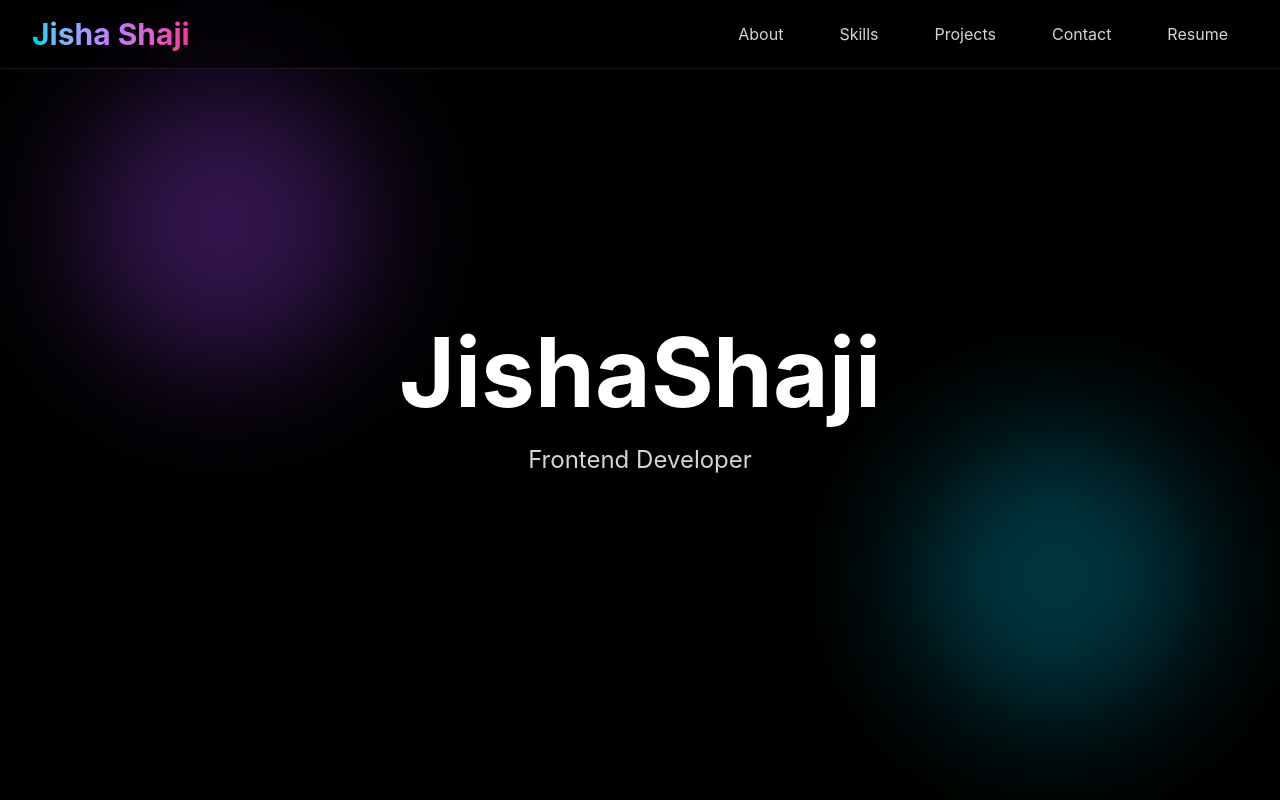
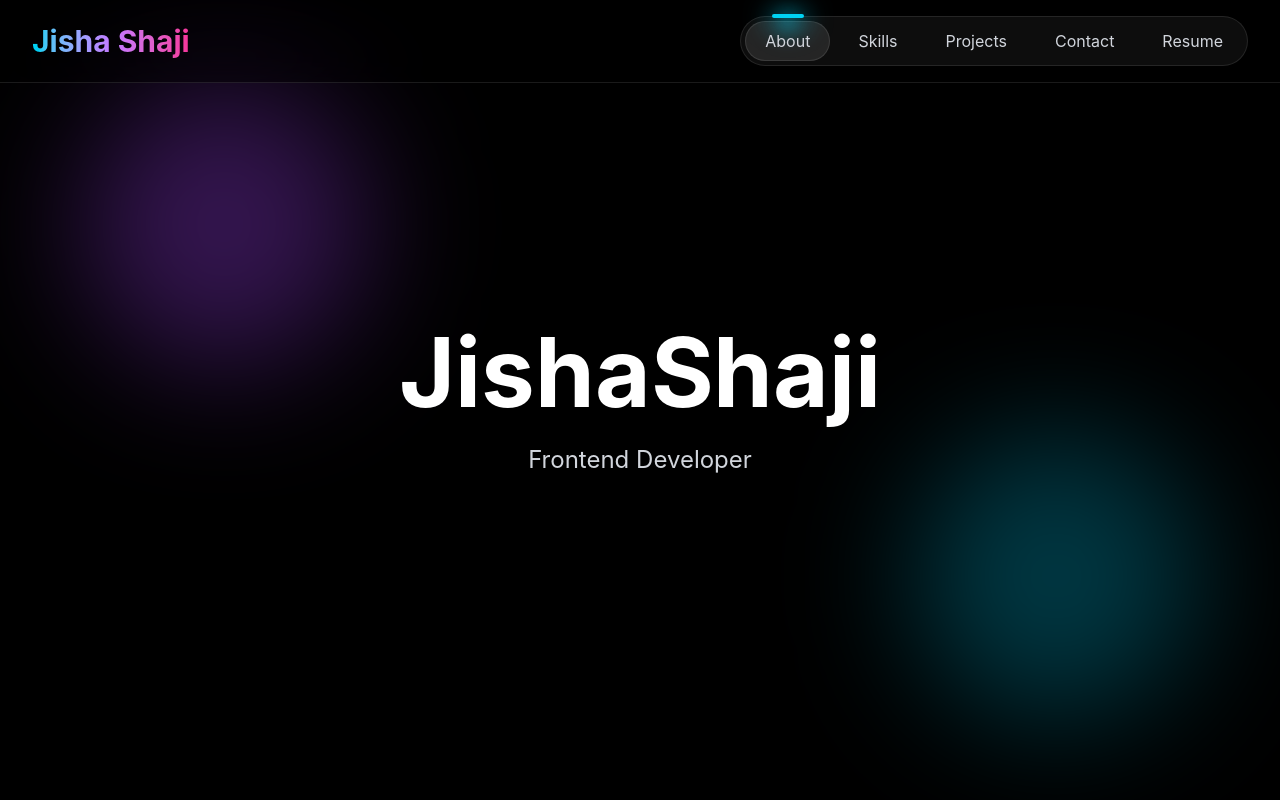
Before and after one commit to jishashaji1413-hub/Portfolio, a React app: page / in a window 1280 px wide. Shown: the top 800 px of the page. Built offline with nearby package versions, Linux system fonts and the light colour scheme; the HTML template or start-up script is replaced by a standard one.

Commit message:
updated navbar with framer motion lucide-react

```diff
--- a/package.json
+++ b/package.json
@@ -8,13 +8,14 @@
     "build": "tsc -b && vite build",
     "lint": "eslint .",
     "preview": "vite preview",
-  "predeploy": "npm run build",
-  "deploy": "gh-pages -d dist"
+    "predeploy": "npm run build",
+    "deploy": "gh-pages -d dist"
   },
   "dependencies": {
     "@tailwindcss/vite": "^4.3.0",
     "framer-motion": "^12.40.0",
     "gsap": "^3.15.0",
+    "lucide-react": "^1.21.0",
     "motion": "^12.40.0",
     "react": "^19.2.6",
     "react-dom": "^19.2.6",
--- a/src/components/Navbar.tsx
+++ b/src/components/Navbar.tsx
@@ -1,36 +1,112 @@
+import { useState } from "react";
+import { motion } from "framer-motion";
+import {
+  User,
+  Code2,
+  FolderGit2,
+  Mail,
+} from "lucide-react";
+
 function Navbar() {
-  const navItems = ["About", "Skills", "Projects", "Contact"];
+  const cvUrl = import.meta.env.BASE_URL + "Jisha_CV.pdf";
 
-  const cvUrl = import.meta.env.BASE_URL + "Jisha_CV.pdf";
+  const navItems = [
+    {
+      name: "About",
+      href: "#about",
+      icon: User,
+    },
+    {
+      name: "Skills",
+      href: "#skills",
+      icon: Code2,
+    },
+    {
+      name: "Projects",
+      href: "#projects",
+      icon: FolderGit2,
+    },
+    {
+      name: "Contact",
+      href: "#contact",
+      icon: Mail,
+    },
+  ];
+
+  const [activeTab, setActiveTab] = useState("About");
 
   return (
     <nav className="fixed top-0 w-full z-50 backdrop-blur-xl bg-black/40 border-b border-white/10">
-      <div className="max-w-7xl mx-auto flex justify-between items-center px-8 py-4">
+      <div className="max-w-7xl mx-auto flex justify-between items-center px-4 md:px-8 py-4">
 
-        <h1 className="text-3xl font-bold bg-gradient-to-r from-cyan-400 via-purple-400 to-pink-500 bg-clip-text text-transparent cursor-pointer">
+        {/* Logo */}
+        <h1 className="text-2xl md:text-3xl font-bold bg-gradient-to-r from-cyan-400 via-purple-400 to-pink-500 bg-clip-text text-transparent cursor-pointer">
           Jisha Shaji
         </h1>
 
-        <ul className="flex items-center gap-4">
+        {/* Tubelight Navbar */}
+        <div className="flex items-center gap-2 bg-white/5 border border-white/10 backdrop-blur-lg rounded-full p-1">
 
-          {navItems.map((item) => (
-            <li key={item}>
+          {navItems.map((item) => {
+            const Icon = item.icon;
+            const isActive = activeTab === item.name;
+
+            return (
               <a
-                href={`#${item.toLowerCase()}`}
+                key={item.name}
+                href={item.href}
+                onClick={() => setActiveTab(item.name)}
                 className="
-                  relative px-5 py-2 rounded-full text-gray-300
-                  transition-all duration-300
-                  hover:text-white hover:bg-white/10
-                  hover:shadow-[0_0_20px_rgba(34,211,238,0.3)]
+                  relative
+                  px-4 md:px-5
+                  py-2
+                  rounded-full
+                  text-gray-300
+                  hover:text-white
+                  transition-colors
                 "
               >
-                {item}
+                {/* Desktop Text */}
+                <span className="hidden md:inline relative z-10">
+                  {item.name}
+                </span>
+
+                {/* Mobile Icons */}
+                <span className="md:hidden relative z-10">
+                  <Icon size={18} />
+                </span>
+
+                {isActive && (
+                  <motion.div
+                    layoutId="lamp"
+                    className="
+                      absolute inset-0
+                      rounded-full
+                      bg-white/10
+                      border border-white/10
+                      -z-0
+                    "
+                    transition={{
+                      type: "spring",
+                      stiffness: 300,
+                      damping: 30,
+                    }}
+                  >
+                    {/* Tubelight Glow */}
+                    <div className="absolute -top-2 left-1/2 -translate-x-1/2">
+                      <div className="w-8 h-1 bg-cyan-400 rounded-full">
+                        <div className="absolute w-12 h-6 bg-cyan-400/20 rounded-full blur-md -top-2 -left-2" />
+                        <div className="absolute w-8 h-6 bg-cyan-400/20 rounded-full blur-md -top-1 left-0" />
+                        <div className="absolute w-4 h-4 bg-cyan-400/30 rounded-full blur-sm top-0 left-2" />
+                      </div>
+                    </div>
+                  </motion.div>
+                )}
               </a>
-            </li>
-          ))}
+            );
+          })}
 
-          {/* Resume Button */}
-          <li>
+          {/* Resume Button - Unchanged */}
           <a
             href={cvUrl}
             target="_blank"
@@ -44,9 +120,8 @@ function Navbar() {
           >
             Resume
           </a>
-          </li>
+        </div>
 
-        </ul>
       </div>
     </nav>
   );
```
Also changed, not shown: 1 other file (tests, documents, lock files or other folders). Lines whose indentation alone changed are shown as unchanged.
